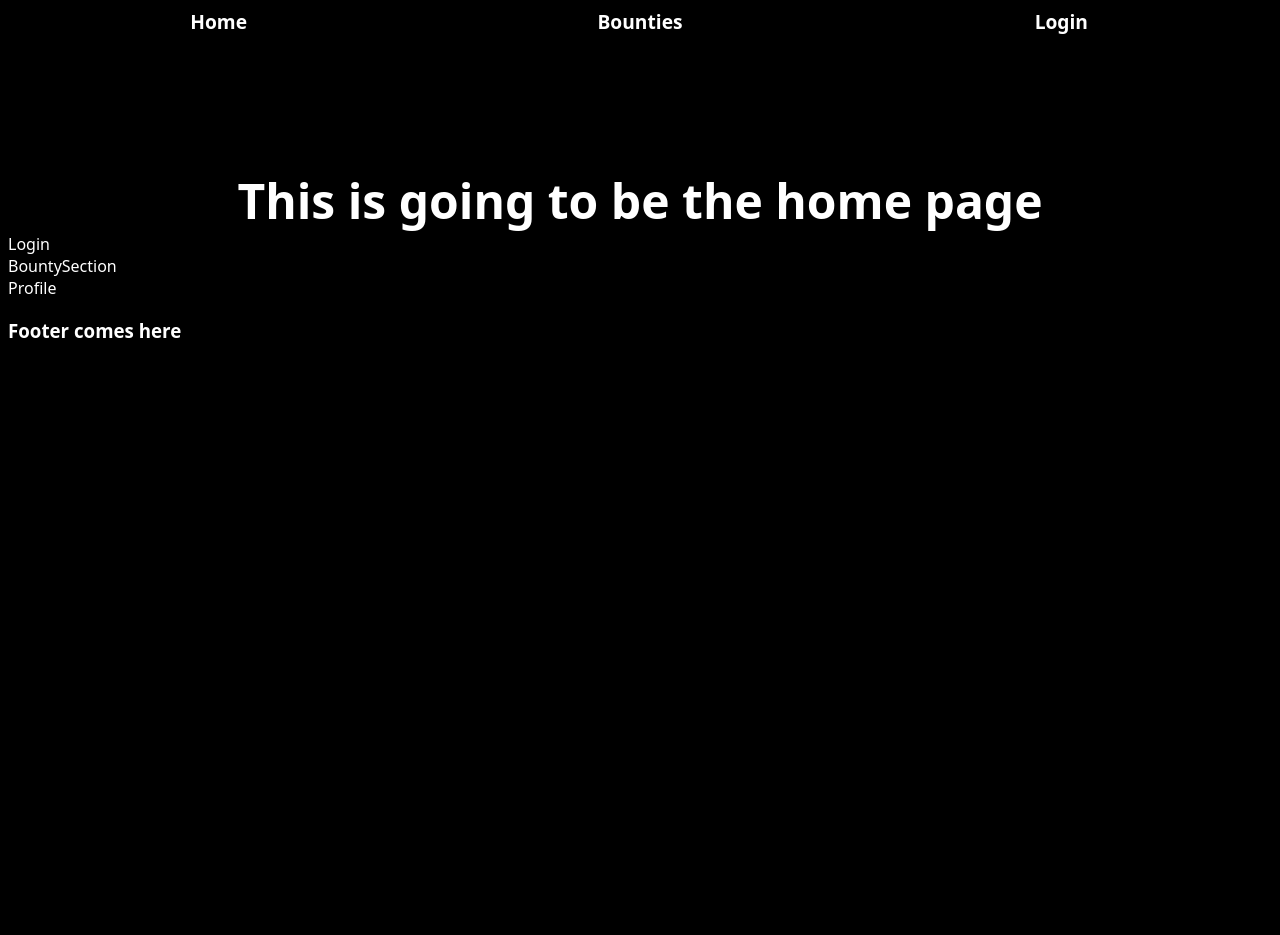
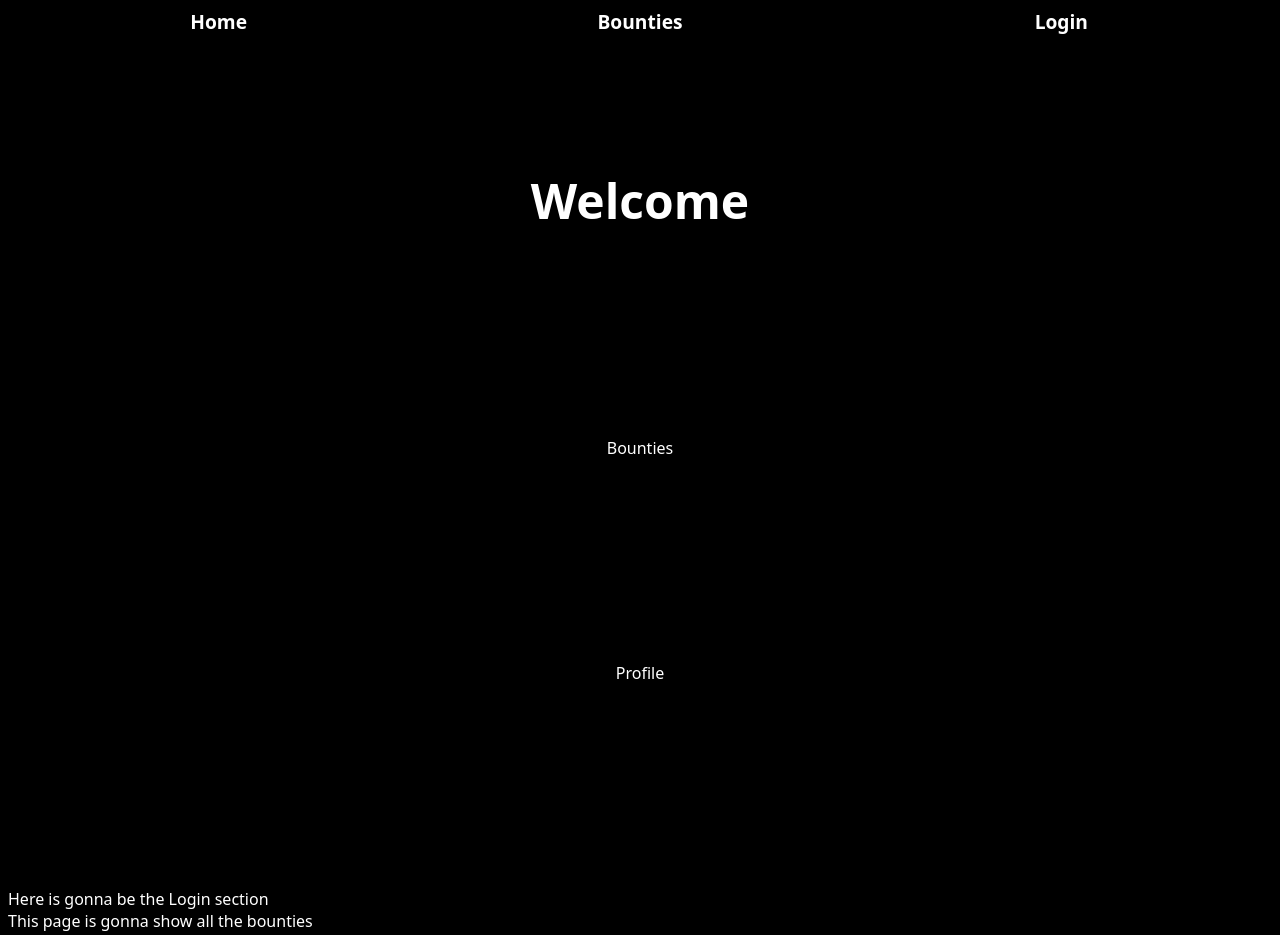
Before and after one commit to LouisWackenier/bounty-app, a React (Vite) app: page / in a window 1280 px wide. Shown: the top 935 px of the page. Before the commit the page ends 800 px from the top, so only its background shows below. Built offline with nearby package versions, Linux system fonts and the light colour scheme.

Commit message:
Worked on the home page

```diff
--- a/src/Pages/BountySection.jsx
+++ b/src/Pages/BountySection.jsx
@@ -1,8 +1,7 @@
-import React from 'react'
 
 const BountySection = () => {
   return (
-    <div>BountySection</div>
+    <div>This page is gonna show all the bounties</div>
   )
 }
 
--- a/src/Pages/Home.jsx
+++ b/src/Pages/Home.jsx
@@ -1,7 +1,8 @@
 import styled from 'styled-components';
 
 const MainContainer = styled.div`
-
+      height: 100vh;
+      display: grid;
 `;
 
 const MainTitle = styled.div`
@@ -11,10 +12,23 @@ const MainTitle = styled.div`
      padding-top: 10vh;
 `;
 
+const BountiesButton = styled.div`
+      cursor: pointer;
+      text-align: center;
+      display: block;
+`;
+
+const ProfileButton = styled.div`
+      cursor: pointer;
+      text-align: center;
+`;
+
 const Home = () => {
   return (
     <MainContainer>
-           <MainTitle>This is going to be the home page</MainTitle>
+           <MainTitle>Welcome</MainTitle>
+           <BountiesButton>Bounties</BountiesButton>
+           <ProfileButton>Profile</ProfileButton>
     </MainContainer>
   )
 }
--- a/src/Pages/Login.jsx
+++ b/src/Pages/Login.jsx
@@ -2,7 +2,7 @@ import React from 'react'
 
 const Login = () => {
   return (
-    <div>Login</div>
+    <div>Here is gonna be the Login section</div>
   )
 }
 
--- a/src/Pages/Profile.jsx
+++ b/src/Pages/Profile.jsx
@@ -1,8 +1,7 @@
-import React from 'react'
 
 const Profile = () => {
   return (
-    <div>Profile</div>
+    <div>This page displays your profile</div>
   )
 }
 
```
